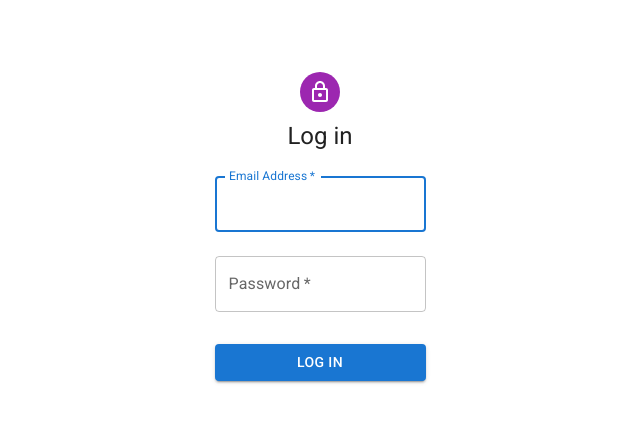
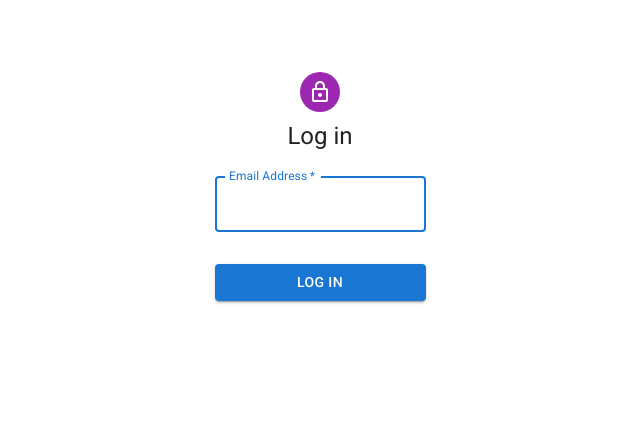
Before and after one commit to miaK1110/japanese-slang-dictionary, a React (Create React App) app: page / in a window 1280 px wide. Shown: the top 422 px of the page, without its empty margins (320-960 px from the left). Built offline with nearby package versions, Linux system fonts and the light colour scheme.

Commit message:
adding validation

```diff
--- a/src/Components/Atoms/InputForm.tsx
+++ b/src/Components/Atoms/FormInputText.tsx
@@ -1,15 +1,32 @@
+// form input for type=text,password and email
+
 import { memo, FC } from 'react';
+import {
+  RegisterOptions,
+  DeepMap,
+  FieldError,
+  UseFormRegister,
+  Path,
+} from 'react-hook-form';
 import TextField from '@mui/material/TextField';
+import { FormValues } from '../Molecule/LoginForm';
+
+type InputFiledType = 'text' | 'password' | 'email';
 
 type Props = {
   required?: boolean;
   width?: string;
-  type?: string;
+  type?: InputFiledType;
   id?: string;
   label?: string;
   name?: string;
   autoComplete?: string;
   autoFocus?: boolean;
+  register?: UseFormRegister<FormValues>;
+  error?: boolean;
+  helperText?: string | undefined;
+  inputRef?: React.RefObject<HTMLInputElement>;
+  value?: string;
 };
 
 const InputForm: FC<Props> = memo((props) => {
--- a/src/Components/Molecule/LoginForm.tsx
+++ b/src/Components/Molecule/LoginForm.tsx
@@ -1,3 +1,7 @@
+import { useEffect, memo } from 'react';
+// React-hook-form
+import { useForm, Controller, Resolver, SubmitHandler } from 'react-hook-form';
+
 // MUI
 import Avatar from '@mui/material/Avatar';
 import CssBaseline from '@mui/material/CssBaseline';
@@ -5,21 +9,65 @@ import Box from '@mui/material/Box';
 import LockOutlinedIcon from '@mui/icons-material/LockOutlined';
 import Typography from '@mui/material/Typography';
 import Container from '@mui/material/Container';
+import FormHelperText from '@mui/material/FormHelperText';
 
 // Component
-import InputForm from '../Atoms/InputForm';
+import InputForm from '../Atoms/FormInputText';
 import SubmitButton from '../Atoms/SubmitButton';
 
-const LoginForm = () => {
-  const handleSubmit = (event: React.FormEvent<HTMLFormElement>) => {
-    event.preventDefault();
-    const data = new FormData(event.currentTarget);
-    console.log({
-      email: data.get('email'),
-      password: data.get('password'),
-    });
+// input type
+export type FormValues = {
+  email: string;
+  password: string;
 };
 
+const LoginForm = () => {
+  const {
+    handleSubmit,
+    control,
+    formState: { errors, isSubmitSuccessful },
+    reset,
+  } = useForm<FormValues>();
+
+  // validation rules for login form
+  const validationRules = {
+    email: {
+      required: 'Email is required',
+      pattern: {
+        value: /^[A-Z0-9._%+-]+@[A-Z0-9.-]+\.[A-Z]{2,}$/i,
+        message: 'Please enter a valid email',
+      },
+      maxLength: { value: 254, message: 'Email is too long' },
+    },
+    password: {
+      required: 'Password is required',
+      minLength: { value: 6, message: 'Password is too short' },
+    },
+  };
+
+  // do we need to reset????? not sure
+  // useEffect(() => {
+  //   if (isSubmitSuccessful) {
+  //     reset();
+  //   }
+  //   // eslint-disable-next-line react-hooks/exhaustive-deps
+  // }, [isSubmitSuccessful]);
+
+  // const formSubmitHandler: SubmitHandler<FormValues> = (data: FormValues) => {
+  //   console.log(data);
+  // };
+
+  const onSubmit: SubmitHandler<FormValues> = (data: FormValues, e: any) => {
+    // e.preventDefault();
+    alert('aaaaaaa');
+    console.log(`submit: ${data}`);
+  };
+
+  // const onSubmit = (e: any) => {
+  //   e.preventDefault();
+  //   alert('aaaaaaa');
+  //   console.
+  // };
   return (
     <Container component='main' maxWidth='xs'>
       <CssBaseline />
@@ -37,23 +85,55 @@ const LoginForm = () => {
         <Typography component='h1' variant='h5'>
           Log in
         </Typography>
-        <Box component='form' onSubmit={handleSubmit} noValidate sx={{ mt: 1 }}>
+        <Box
+          component='form'
+          noValidate
+          sx={{ mt: 1 }}
+          onSubmit={handleSubmit((d) => alert(JSON.stringify(d)))}
+        >
+          {/* Input for email */}
+          <Controller
+            control={control}
+            name='email'
+            defaultValue={''}
+            rules={validationRules.email}
+            render={({ field, fieldState: { error } }) => (
               <InputForm
                 required={true}
                 id={'email'}
+                type={'email'}
                 label={'Email Address'}
-            name={'email'}
                 autoComplete={'email'}
                 autoFocus={true}
+                {...field}
+                error={!!error?.message}
+                helperText={error?.message}
               />
+            )}
+          />
+          {/* <FormHelperText>{fieldState.error?.message}</FormHelperText> */}
+          {/* Input for password */}
+          {/* <Controller
+            control={control}
+            name='password'
+            defaultValue={''}
+            rules={validationRules.password}
+            render={({ field, fieldState: { error } }) => (
               <InputForm
                 required={true}
                 id={'password'}
+                type={'password'}
                 label={'Password'}
-            name={'password'}
-            type={'password'}
-            autoComplete={'current-password'}
+                autoComplete={'password'}
+                autoFocus={true}
+                {...field}
+                error={!!error?.message}
+                helperText={error?.message}
               />
+            )}
+          /> */}
+          {/* <button onSubmit={handleSubmit((e) => onSubmit)}>aa</button> */}
+
           <SubmitButton>LOG IN</SubmitButton>
         </Box>
       </Box>
--- a/src/Components/Pages/ListPage.tsx
+++ b/src/Components/Pages/ListPage.tsx
@@ -1,4 +1,4 @@
-import { config } from '../config';
+import { config } from '../Config/config';
 
 const fetchWordApi = async () => {
   await await fetch(
```
Lines whose indentation alone changed are shown as unchanged.
